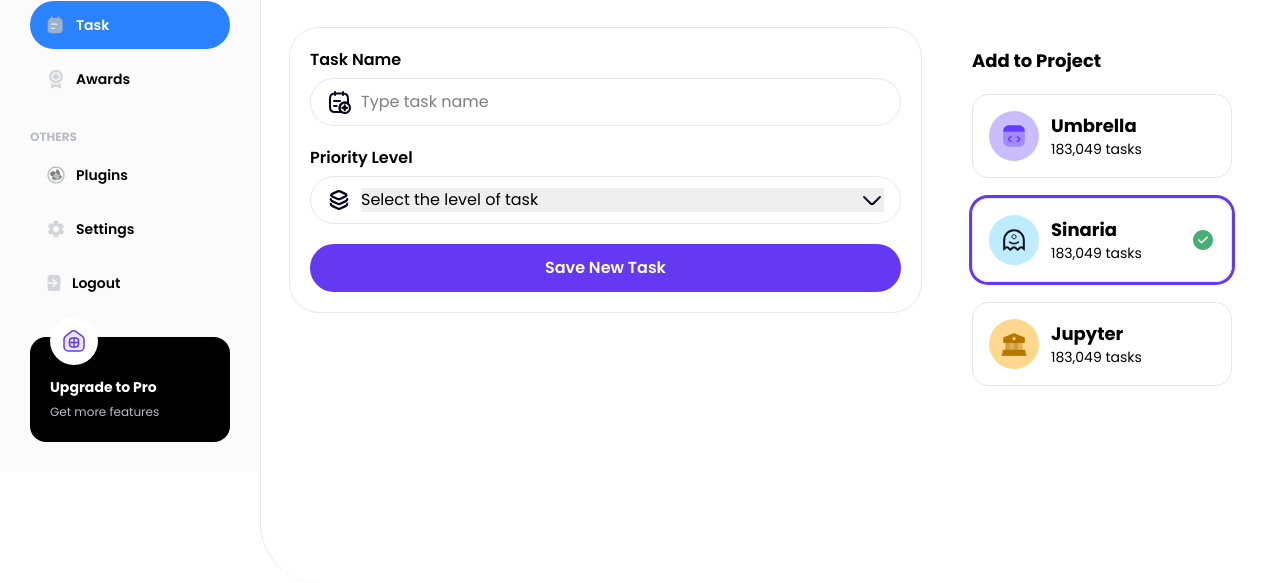
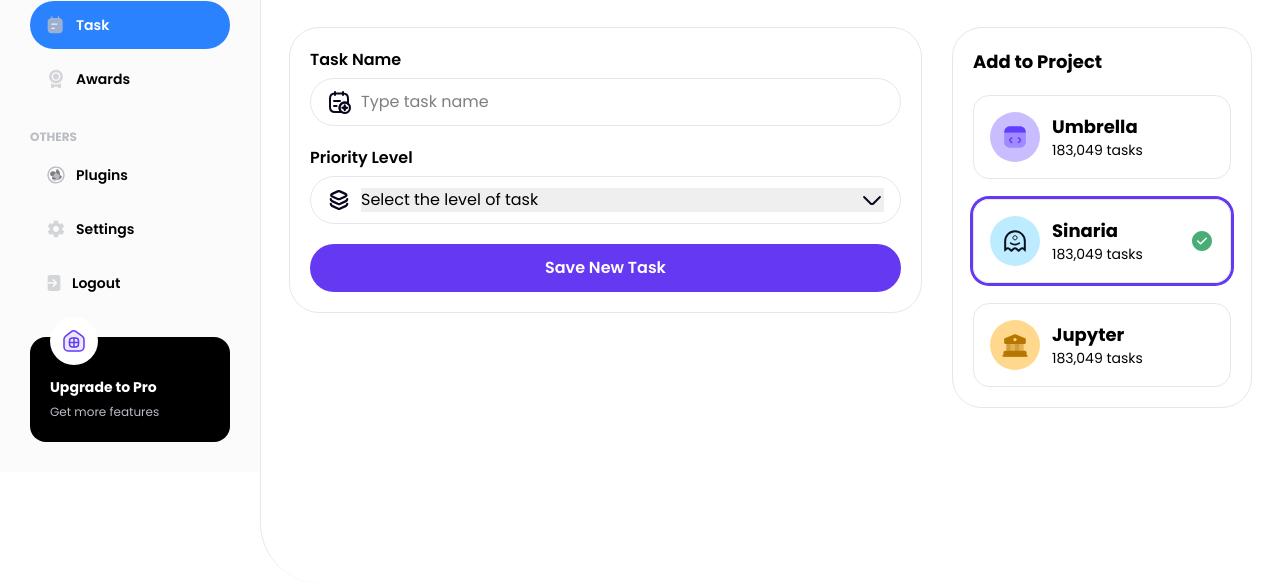
Before and after one commit to rayhantira/orion-task, a website: page add-task.html in a window 1280 px wide. Shown: the part 217-800 px from the top of the page. Drawn offline with Linux system fonts and the light colour scheme.

Commit message:
Icon bugs update

```diff
--- a/add-task.html
+++ b/add-task.html
@@ -832,7 +832,7 @@
               </button>
             </div>
             <div
-              class="flex flex-col gap-5 p-5 mx-auto bg-white rounded-[30px] w-full md:w-[300px] h-fit shrink-0"
+              class="flex flex-col gap-5 p-5 mx-auto bg-white border rounded-[30px] w-full md:w-[300px] h-fit shrink-0"
             >
               <p class="font-bold text-lg leading-[27px]">Add to Project</p>
               <label for="umbrella" class="group relative">
```
